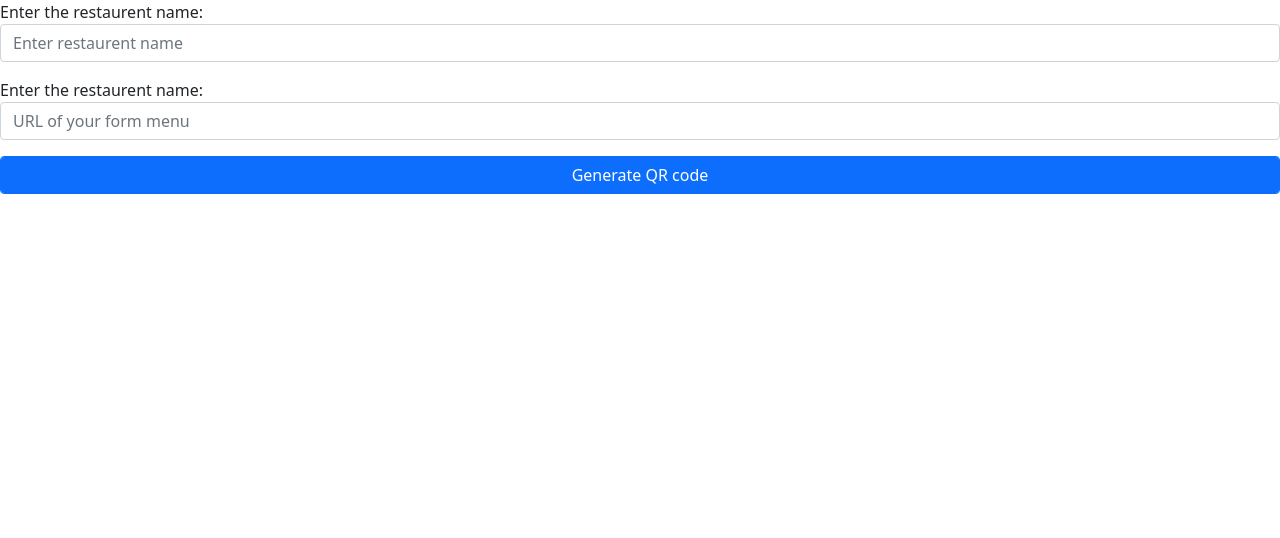
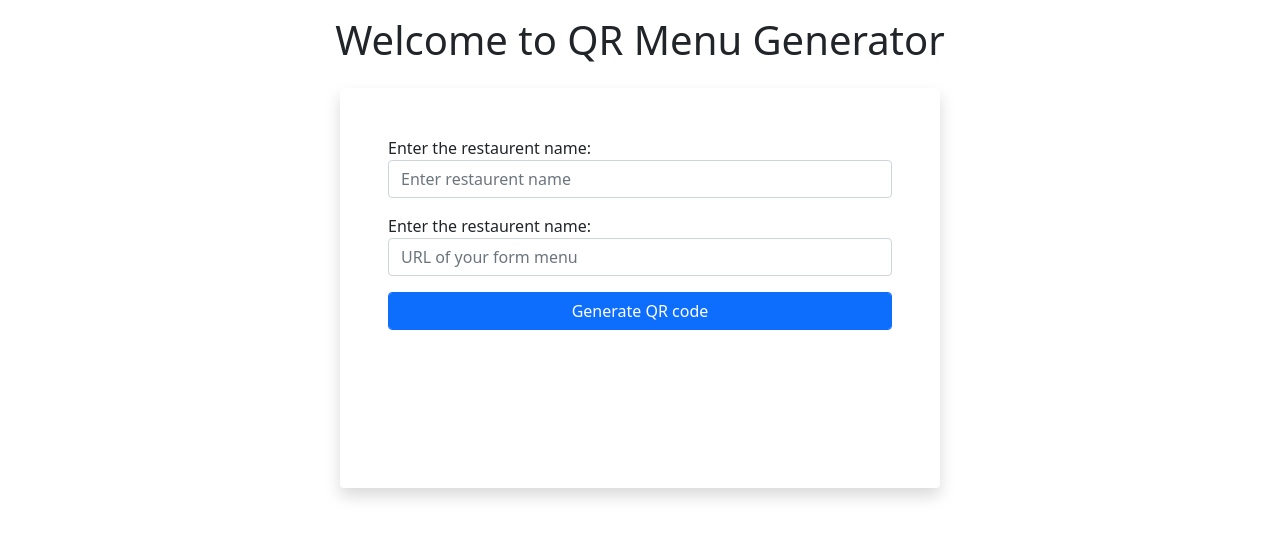
Before and after one commit to HariSirikonda/QR-Code-Menu-For-Restaurents, a Django app: page / in a window 1280 px wide. Shown: the part 56-594 px from the top of the page. Run offline with Django 5.2, Linux system fonts and the light colour scheme.

Commit message:
MAde changes in the template

```diff
--- a/templates/generate_qr_code.html
+++ b/templates/generate_qr_code.html
@@ -16,11 +16,16 @@
           </button>
         </div>
     </nav>
+    <div class="container text-center p-3">
+        <h1>Welcome to QR Menu Generator</h1>
+    </div>
     <!-- form for inputs -->
-    <form action="{%url 'generate_qr_code'%}" method="POST">
-        {% csrf_token %}
-        {{ form.as_p }}
-        <button type="submit" class="form-control btn btn-primary">Generate QR code</button>
-    </form>
+     <div class="container shadow p-5 rounded" style="width: 600px; height: 400px;">
+         <form action="{%url 'generate_qr_code'%}" method="POST">
+             {% csrf_token %}
+             {{ form.as_p }}
+             <button type="submit" class="form-control btn btn-primary">Generate QR code</button>
+         </form>
+     </div>
 </body>
 </html>
```
